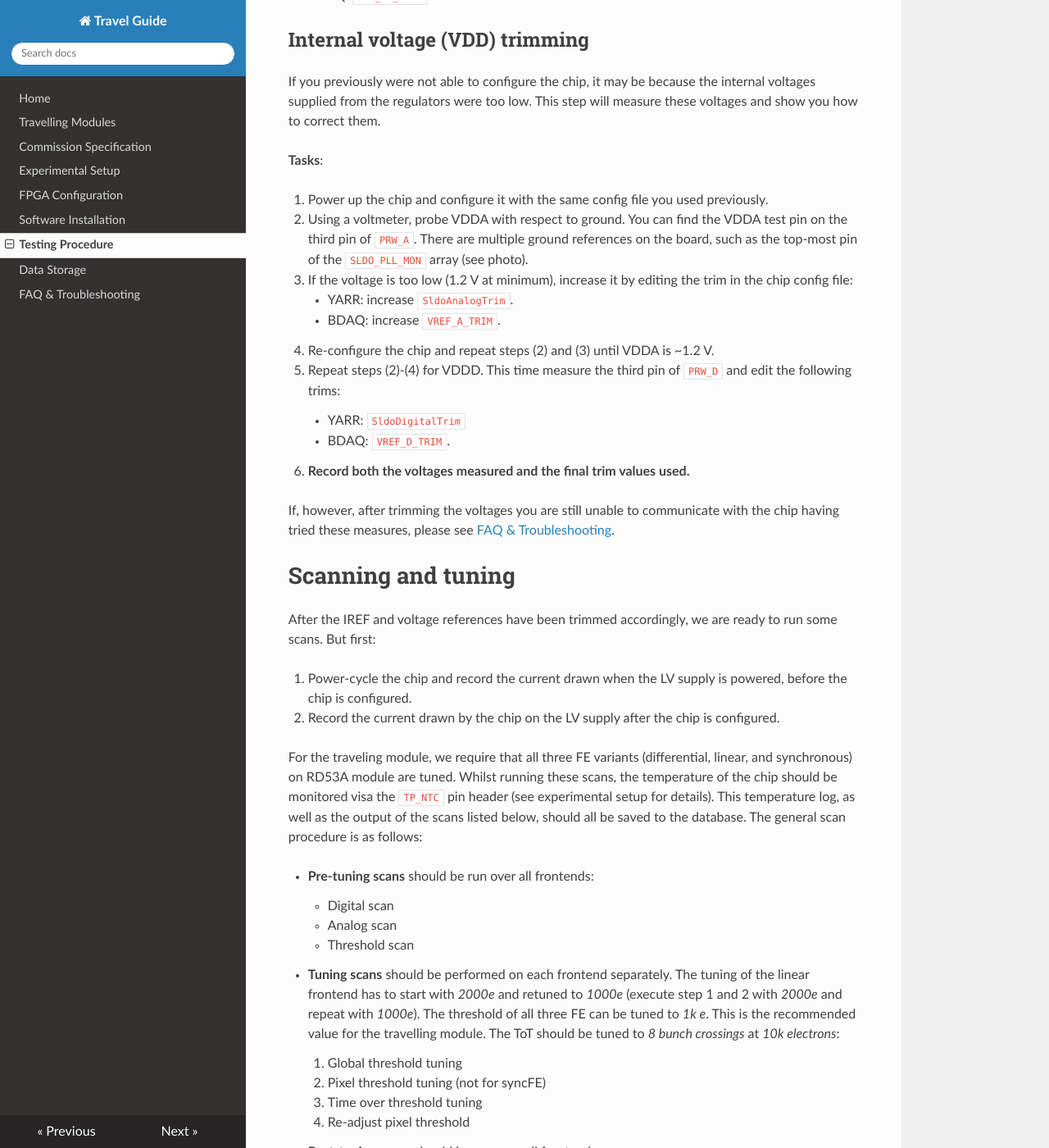
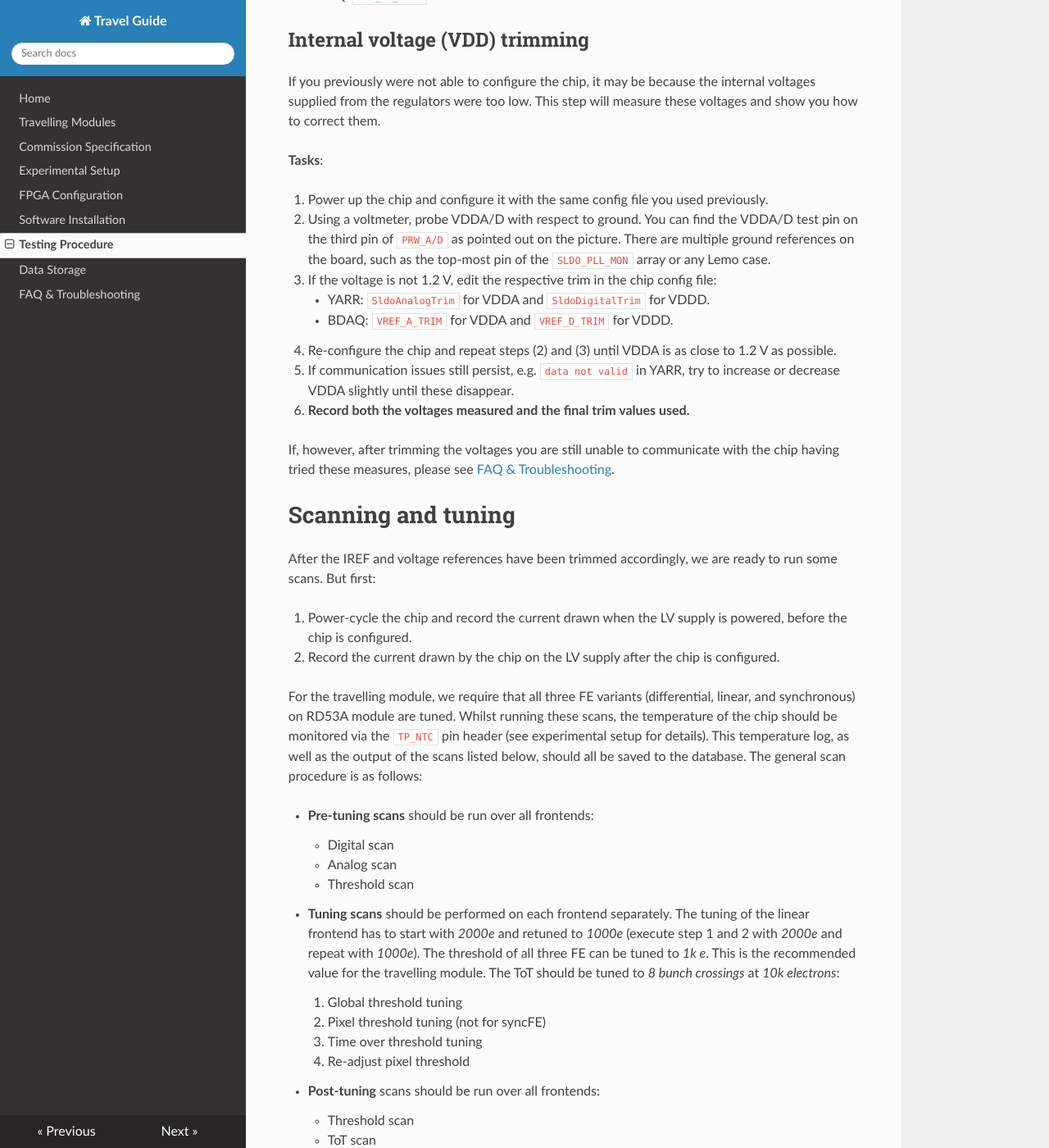
Before and after one commit to lime86/TravellingModule, an MkDocs documentation site: the page built from docs/procedure.md, in a window 1280 px wide and 1400 px high, scrolled down 4160 px. Shown: the whole window at 82% size. Built offline with MkDocs 1.6.1, drawn with Linux system fonts in a browser that asks for light colours; nearby versions of some CDN libraries; old or Windows-style settings are respelled for this version of MkDocs; some of the changed text lies outside the part shown.

Commit message:
squash VDDA and VDDD trimming. typos

```diff
--- a/docs/procedure.md
+++ b/docs/procedure.md
@@ -18,7 +18,7 @@ These basic tasks should be performed upon recieving the package:
 
    1. Please note in the table, [here](https://twiki.cern.ch/twiki/bin/viewauth/Atlas/ContactDetails) when the module was recieved.
    2. Please take photos of the package, as well as performing a visual inspection of the module, being careful to note down (and photograph) any scratches or damage on the board. In addition, please check the wire bond connections under a microscope to make sure there is no detachment during transport.
-   3. Check that the jumpers on the Single Chip Card (SCC) are correct. Complete SCC configuration is listed [here](https://twiki.cern.ch/twiki/pub/RD53/RD53ATesting/RD53A_SCC_Configuration.pdf) (note that it does not mention the `PLL_RST` pin header, which should have a jumper across it. Check page 3, which has a diagram of the jumpers.). In particular, note:
+   3. Check that the jumpers on the Single Chip Card (SCC) are correct. Complete SCC configuration is listed [here](https://twiki.cern.ch/twiki/pub/RD53/RD53ATesting/RD53A_SCC_Configuration.pdf) (Note that `PLL_RST` jumper is missing on the diagrams, which however should be there as mentioned in the recommended configuration.) In particular, note:
       * <span style="color:red">The pin headers labelled `PWR_A` and `PWR_D` (outlined in red box in image) should both be set to `VINA` and `VIND`, respectively. This is done by setting the jumper to connect the left and middle pin for each set of three pins (when the board is orientated as seen in the photo). <b>Setting these jumpers ensures the voltage regulators are used during operation. Setting these incorrectly could lead to permanent damage in the chip.</b></color>
       * Check that the PLL and CML drivers are being powered from VDDA by setting VDD_PLL_SEL and VDD_CML_SEL to VDDA, respectively (left most pins for each set of 6 in yellow box in photo).
       * Make sure, for normal operation, that both the `VREF_ADC` and `IREF_IO` pin headers both have jumpers on them.
@@ -54,7 +54,7 @@ Next, edit the configuration (config) file used for these tests. BDAQ and YARR u
    1. Please change the chip name in the config to the serial number of your chip (e.g. 0x495 for traveling module 3). The chip name in each config file is:
       * ``"Name": `` in YARR
       * ``chip_sn: `` in BDAQ
-   2. Run a digital scan and check the output - this is just to see if you can communicate with the chip and to test your basic setup. If you have any chip communication problems it may be that the internal voltages supplied from the LDO is too low, which will be fixed in the next step.
+   2. Run a digital scan and check the output - this is just to see if you can communicate with the chip and to test your basic setup. If you have any chip communication problems it may be that the internal voltages supplied from the LDO is not adequate, which will be fixed in the next step.
 
 <a id="trim"></a>
 
@@ -95,14 +95,12 @@ If you previously were not able to configure the chip, it may be because the int
 **Tasks**:
 
    1. Power up the chip and configure it with the same config file you used previously.
-   2. Using a voltmeter, probe VDDA with respect to ground. You can find the VDDA test pin on the third pin of `PRW_A`. There are multiple ground references on the board, such as the top-most pin of the `SLDO_PLL_MON` array (see photo).
-   3. If the voltage is too low (1.2 V at minimum), increase it by editing the trim in the chip config file:
-       * YARR: increase ``SldoAnalogTrim``.
-	   * BDAQ: increase ``VREF_A_TRIM``.
-   4. Re-configure the chip and repeat steps (2) and (3) until VDDA is ~1.2 V.
-   5. Repeat steps (2)-(4) for VDDD. This time measure the third pin of `PRW_D` and edit the following trims:
-      * YARR: ``SldoDigitalTrim``
-      * BDAQ: ``VREF_D_TRIM``.
+   2. Using a voltmeter, probe VDDA/D with respect to ground. You can find the VDDA/D test pin on the third pin of `PRW_A/D` as pointed out on the picture. There are multiple ground references on the board, such as the top-most pin of the `SLDO_PLL_MON` array or any Lemo case.
+   3. If the voltage is not 1.2 V, edit the respective trim in the chip config file:
+       * YARR: ``SldoAnalogTrim`` for VDDA and ``SldoDigitalTrim`` for VDDD.
+	   * BDAQ: ``VREF_A_TRIM`` for VDDA and ``VREF_D_TRIM`` for VDDD.
+   4. Re-configure the chip and repeat steps (2) and (3) until VDDA is as close to 1.2 V as possible.
+   5. If communication issues still persist, e.g. ``data not valid`` in YARR, try to increase or decrease VDDA slightly until these disappear.
    6. **Record both the voltages measured and the final trim values used.**
 
 If, however, after trimming the voltages you are still unable to communicate with the chip having tried these measures, please see [FAQ & Troubleshooting](../troubleshooting).
@@ -116,7 +114,7 @@ After the IREF and voltage references have been trimmed accordingly, we are read
    1. Power-cycle the chip and record the current drawn when the LV supply is powered, before the chip is configured.
    2. Record the current drawn by the chip on the LV supply after the chip is configured.
 
-For the traveling module, we require that all three FE variants (differential, linear, and synchronous) on RD53A module are tuned. Whilst running these scans, the temperature of the chip should be monitored visa the `TP_NTC` pin header (see experimental setup for details). This temperature log, as well as the output of the scans listed below, should all be saved to the database.
+For the travelling module, we require that all three FE variants (differential, linear, and synchronous) on RD53A module are tuned. Whilst running these scans, the temperature of the chip should be monitored via the `TP_NTC` pin header (see experimental setup for details). This temperature log, as well as the output of the scans listed below, should all be saved to the database.
 The general scan procedure is as follows:
 
 
```
